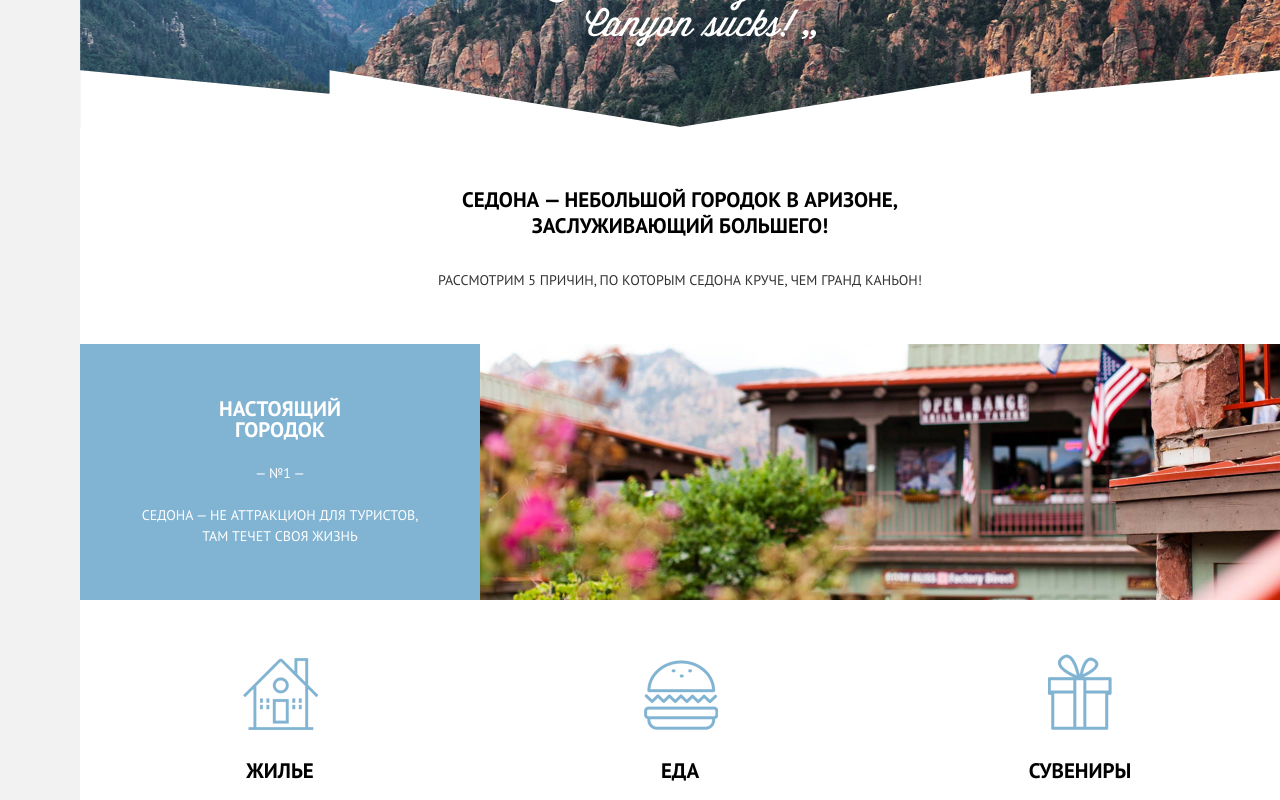
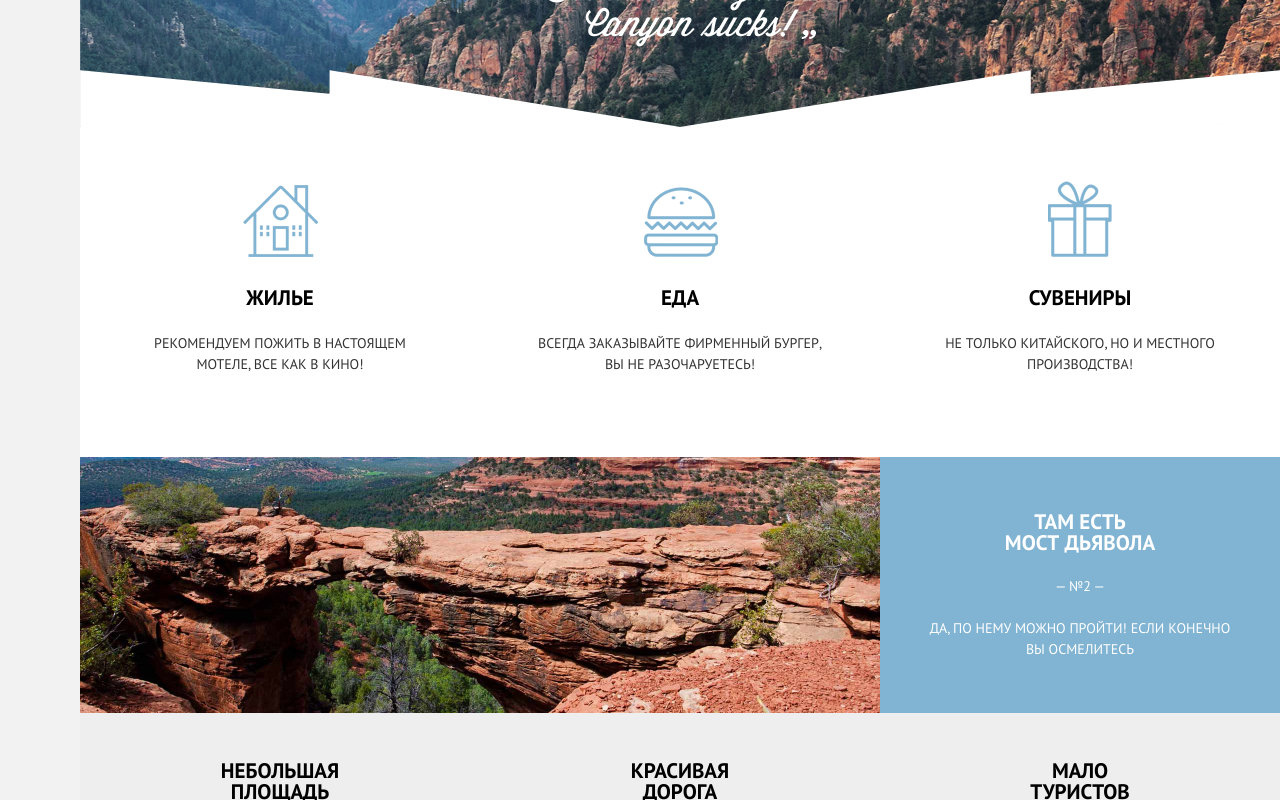
Before and after one commit to pltnkv/test, a plain HTML site: page 5/index.html in a window 1280 px wide. Shown: the part 437-1237 px from the top of the page. Drawn offline with Linux system fonts and the light colour scheme.

Commit message:
Update index.html
remove top part

```diff
--- a/5/index.html
+++ b/5/index.html
@@ -33,23 +33,6 @@
         <main class="container">
             <div class="page-title"></div>
             <div class="content">
-                <div class="content-title">
-                    <h2>
-                        Седона &mdash; небольшой городок в аризоне,<br>
-                        заслуживающий большего!
-                    </h2>
-                    <p>
-                        Рассмотрим 5 причин, по которым Седона круче, чем Гранд Каньон!
-                    </p>
-                </div>
-                <div class="banner clearfix">
-                    <div class="banner-text left">
-                        <b>Настоящий<br>городок</b>
-                        <span class="number"> &mdash; №1 &mdash;</span>
-                        <p>Седона &mdash; не аттракцион для туристов, <br> там течет своя жизнь</p>
-                    </div>
-                    <div class="banner-image right"></div>
-                </div>
                 <div class="features clearfix">
                     <ul>
                         <li class="feature-item">
```
